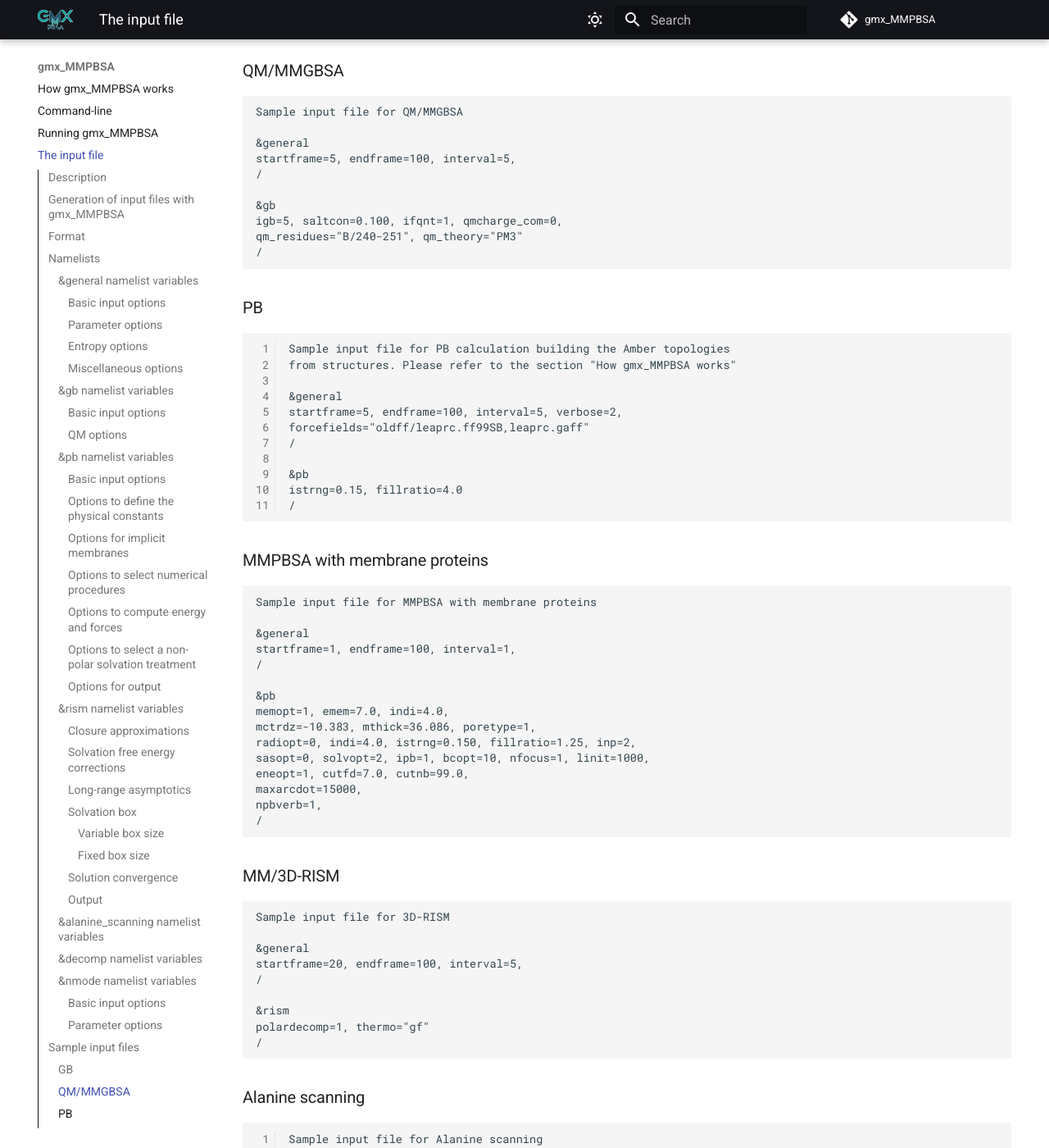
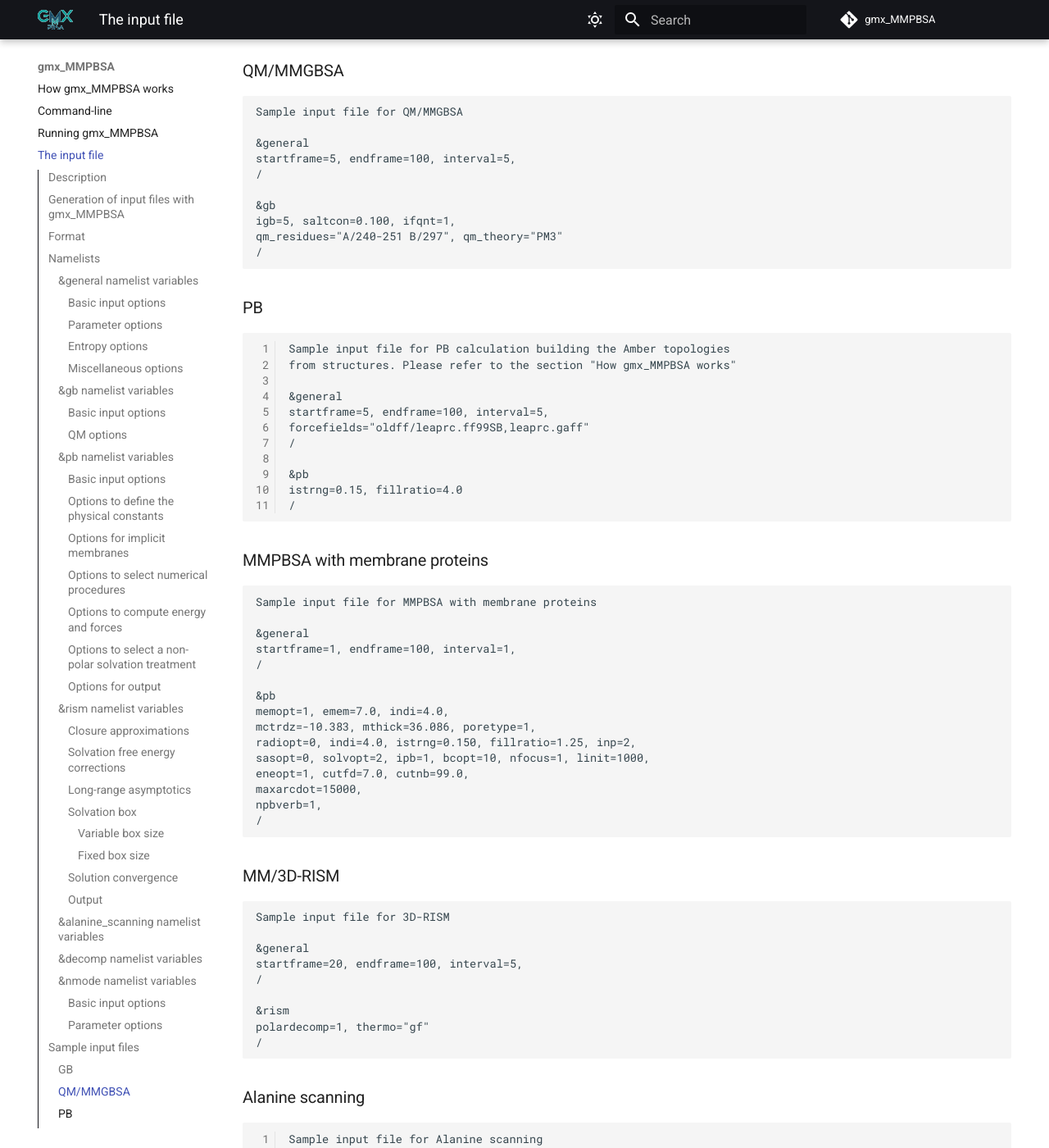
Before and after one commit to Valdes-Tresanco-MS/gmx_MMPBSA, an MkDocs documentation site: the page built from docs/input_file.md, in a window 1280 px wide and 1400 px high, scrolled down 37229 px. Shown: the whole window at 82% size. Built offline with MkDocs 1.6.1 and Material for MkDocs 9.7.7, drawn with Linux system fonts in a browser that asks for light colours; comment, search, counter and statistics services are not loaded; some of the changed text lies outside the part shown.

````diff
--- a/docs/input_file.md
+++ b/docs/input_file.md
@@ -1697,8 +1697,8 @@ startframe=5, endframe=100, interval=5,
 /
 
 &gb
-igb=5, saltcon=0.100, ifqnt=1, qmcharge_com=0,
-qm_residues="B/240-251", qm_theory="PM3"
+igb=5, saltcon=0.100, ifqnt=1,
+qm_residues="A/240-251 B/297", qm_theory="PM3"
 /
 ```
 
@@ -1709,7 +1709,7 @@ Sample input file for PB calculation building the Amber topologies
 from structures. Please refer to the section "How gmx_MMPBSA works"
 
 &general
-startframe=5, endframe=100, interval=5, verbose=2,
+startframe=5, endframe=100, interval=5,
 forcefields="oldff/leaprc.ff99SB,leaprc.gaff"
 /
 
@@ -1758,7 +1758,7 @@ polardecomp=1, thermo="gf"
 Sample input file for Alanine scanning
 
 &general
-startframe=5, endframe=21, verbose=2, interval=1,
+startframe=5, endframe=21, interval=1,
 forcefields="oldff/leaprc.ff99SB", PBRadii=4
 /
 
````
Also changed, not shown: other parts of docs/input_file.md (+1 -1 lines), docs/examples/3D-RISM/README.md (+4 -3 lines), 1 other file.
